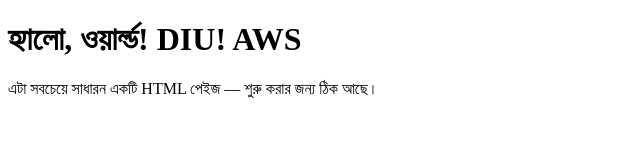
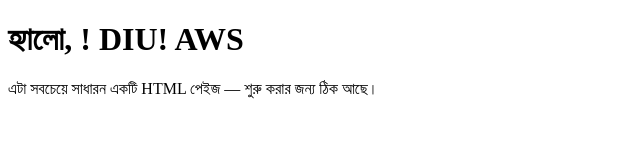
Before and after one commit to MdShafiurRahman0/ci-cd-test, a plain HTML site: page index.html in a window 1280 px wide. Shown: the whole page, without its empty margins (0-640 px from the left). Drawn offline with Linux system fonts and the light colour scheme.

Commit message:
Update index.html

```diff
--- a/index.html
+++ b/index.html
@@ -6,7 +6,7 @@
     <title>Simple Page</title>
   </head>
   <body>
-    <h1>হ্যালো, ওয়ার্ল্ড! DIU! AWS </h1>
+    <h1>হ্যালো, ! DIU! AWS </h1>
     <p>এটা সবচেয়ে সাধারন একটি HTML পেইজ — শুরু করার জন্য ঠিক আছে।</p>
   </body>
 </html>
```
